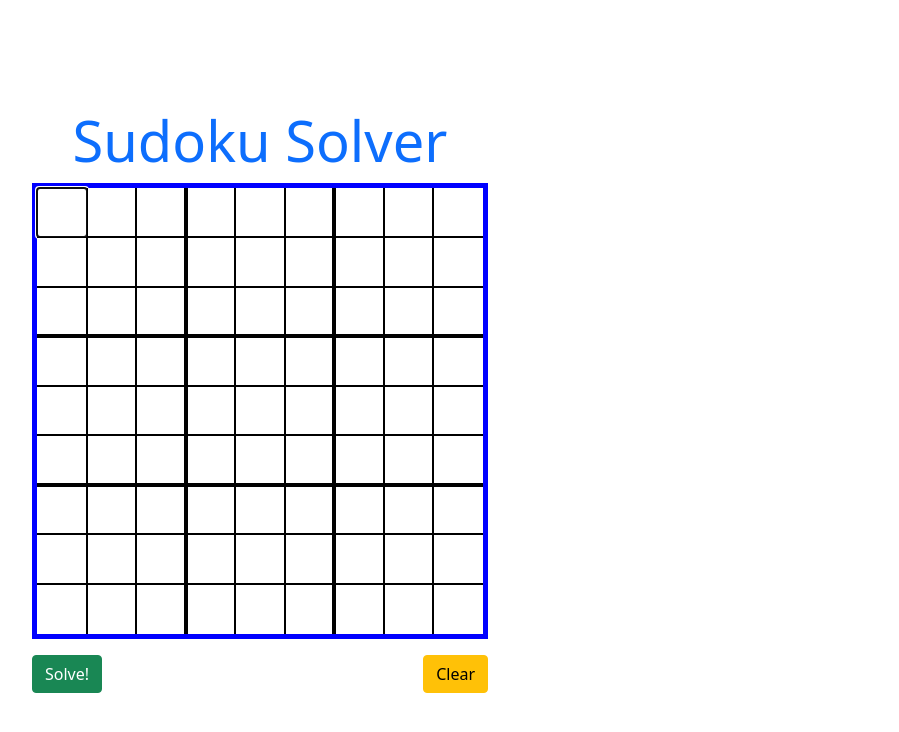
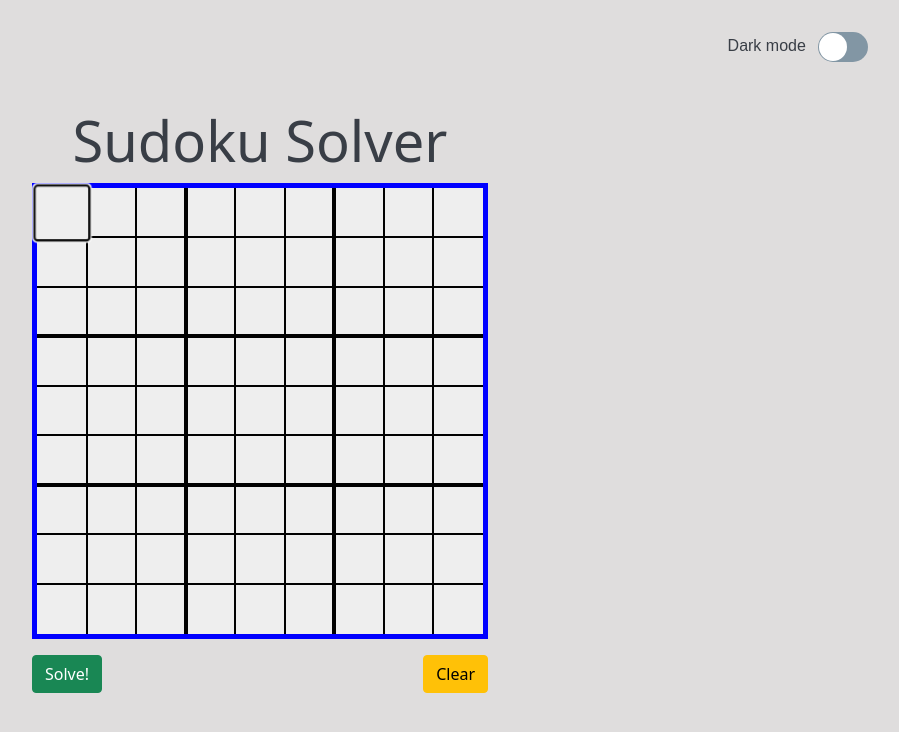
Before and after one commit to zivkaplan/Sudoku-Solver, a website: page index.html in a window 1280 px wide. Shown: the whole page, without its empty margins (380-1279 px from the left). Drawn offline with nearby package versions, Linux system fonts and the light colour scheme.

Commit message:
added dark mode

```diff
--- a/app.css
+++ b/app.css
@@ -3,12 +3,62 @@
 *::after {
     box-sizing: border-box;
 }
+
+:root {
+    --main-bg-color-light: #dfdddd;
+    --main-primary-light: #393e46;
+    --cell-border-color-light: black;
+    --board-border-color-light: blue;
+    --cell-bg-color-light: #eeeeee;
+    --caret-color-light: black;
+    --selection-color-light: unset;
+
+    --main-bg-color-dark: #232931;
+    --main-primary-dark: #4ecca3;
+    --cell-border-color-dark: #eeeeee;
+    --cell-bg-color-dark: #393e46;
+    --board-border-color-dark: rgb(7, 203, 203);
+    --caret-color-dark: #eeeeee;
+    --selection-color-dark: #2b2a28;
+
+    --blue: #159ce4;
+    --black: #32383c;
+}
+
+.dark {
+    --bg: var(--main-bg-color-dark);
+    --primary: var(--main-primary-dark);
+    --board-border: var(--board-border-color-dark);
+    --cell-border: var(--cell-border-color-dark);
+    --cell-bg: var(--cell-bg-color-dark);
+    --caret-color: var(--caret-color-dark);
+    --selection-color: var(--selection-color-dark);
+}
+
+.light {
+    --bg: var(--main-bg-color-light);
+    --primary: var(--main-primary-light);
+    --board-border: var(--board-border-color-light);
+    --cell-border: var(--cell-border-color-light);
+    --cell-bg: var(--cell-bg-color-light);
+    --caret-color: var(--caret-color-light);
+    --selection-color: var(--selection-color-light);
+}
+
 body {
     display: flex;
     height: 100vh;
     flex-direction: column;
     justify-content: center;
     align-items: center;
+    background-color: var(--bg);
+    caret-color: var(--caret-color);
+    color: var(--primary);
+    transition: color 300ms ease-in-out, background-color 300ms ease-in-out;
+}
+
+::selection {
+    background-color: var(--selection-color);
 }
 
 .container {
@@ -18,8 +68,9 @@ body {
     justify-content: center;
     width: min(60vh, 80vw);
 }
+
 .game-area {
-    border: 5px solid blue;
+    border: 5px solid var(--board-border);
     padding: 0;
     width: 100%;
     margin-bottom: 1em;
@@ -36,11 +87,17 @@ body {
 .cell {
     text-align: center;
     border-radius: 0%;
-    border: 1px solid black;
+    border: 1px solid var(--cell-border);
     padding: 0%;
     font-weight: 500;
+    background-color: var(--cell-bg);
+    transition: transform 100ms ease-in, color 150ms ease-in-out,
+        background-color 150ms ease-in-out;
 }
 
+.cell:focus {
+    transform: scale(1.1);
+}
 .cell.x-1 {
     border-top: 0px;
 }
@@ -50,30 +107,30 @@ body {
 
 .cell.x-3,
 .cell.x-6 {
-    border-bottom: 2px solid black;
+    border-bottom-width: 2px;
 }
 
 .cell.x-4,
 .cell.x-7 {
-    border-top: 2px solid black;
+    border-top-width: 2px;
 }
 
 .cell.y-1 {
-    border-left: 0px;
+    border-left-width: 0px;
 }
 
 .cell.y-9 {
-    border-right: 0px;
+    border-right-width: 0px;
 }
 
 .cell.y-3,
 .cell.y-6 {
-    border-right: 2px solid black;
+    border-right-width: 2px;
 }
 
 .cell.y-4,
 .cell.y-7 {
-    border-left: 2px solid black;
+    border-left-width: 2px;
 }
 
 .buttons {
@@ -90,3 +147,99 @@ body {
     background-color: green;
     color: white;
 }
+
+input[type='radio']:checked ~ span:before {
+    border: 5px solid var(--blue);
+}
+
+input[type='radio']:hover ~ span:before {
+    border-color: var(--blue);
+}
+
+input[type='radio']:focus ~ span:before {
+    outline: none;
+    box-shadow: 0 0 0 4px rgba(21, 156, 228, 0.4);
+}
+
+.toggleDarkMode {
+    position: fixed;
+    display: flex;
+    padding-right: 2rem;
+    margin-top: 2rem;
+    top: 0;
+    left: 0;
+    justify-content: flex-end;
+    width: 100%;
+}
+
+input[type='checkbox'] {
+    position: absolute;
+    top: 0;
+    left: 0;
+    z-index: 100;
+    width: 100%;
+    height: 30px;
+    vertical-align: middle;
+    cursor: pointer;
+    opacity: 0;
+}
+
+.toggleDarkMode label {
+    padding-right: 8px;
+    font-family: sans-serif;
+    font-size: 16px;
+    line-height: 28px;
+}
+
+.toggleDarkMode span {
+    position: relative;
+    display: inline-block;
+    vertical-align: middle;
+    cursor: pointer;
+}
+
+.toggleDarkMode span:before {
+    display: block;
+    width: 50px;
+    height: 30px;
+    content: '';
+    background-color: #8296a4;
+    border-radius: 28px;
+    transition: background-color 0.3s ease;
+}
+
+.toggleDarkMode span:after {
+    position: absolute;
+    top: 1px;
+    left: 1px;
+    display: block;
+    width: 28px;
+    height: 28px;
+    visibility: visible;
+    content: '';
+    background-color: #fff;
+    border-radius: 28px;
+    transition: left 0.3s ease;
+}
+
+input[type='checkbox']:checked ~ span:before {
+    background-color: var(--blue);
+}
+
+input[type='checkbox']:checked ~ span:after {
+    top: 1px;
+    left: 21px;
+}
+
+input[type='checkbox']:hover ~ span:before {
+    background-color: #3db5eb;
+}
+
+input[type='checkbox']:not(:checked):hover ~ span:before {
+    background-color: #afbec9;
+}
+
+input[type='checkbox']:focus ~ span:before {
+    outline: none;
+    box-shadow: 0 0 0 4px rgba(21, 156, 228, 0.4);
+}
--- a/index.html
+++ b/index.html
@@ -13,8 +13,15 @@
         />
         <link rel="stylesheet" href="app.css" />
     </head>
-    <body>
-        <h1 class="display-4 text-primary">Sudoku Solver</h1>
+    <body class="light">
+        <div class="toggleDarkMode">
+            <div>
+                <label for="toggle1">Dark mode</label>
+                <input type="checkbox" id="toggle1" AutoPostBack="false" />
+                <span></span>
+            </div>
+        </div>
+        <h1 class="display-4 h1">Sudoku Solver</h1>
         <section class="container">
             <div class="game-area">
                 <div class="board"></div>
--- a/index.js
+++ b/index.js
@@ -114,6 +114,7 @@ const htmlGame = {
     clearBtn: document.querySelector('.clear-btn'),
     board: document.querySelector('.board'),
     cells: null,
+    toggleDarkModeBtn: document.querySelector('.toggleDarkMode'),
 
     buildGridBoard: function () {
         const board = document.querySelector('.board');
@@ -246,6 +247,7 @@ const htmlGame = {
 
 const main = (function () {
     window.addEventListener('load', (e) => {
+        document.getElementById('toggle1').checked = false;
         htmlGame.buildGridBoard();
         htmlGame.cells = document.querySelectorAll('.cell');
         htmlGame.cells.forEach((cell) => {
@@ -330,4 +332,14 @@ const main = (function () {
             }
         }
     });
+
+    htmlGame.toggleDarkModeBtn.addEventListener('click', (e) => {
+        if (document.getElementById('toggle1').checked) {
+            document.querySelector('body').classList.remove('light');
+            document.querySelector('body').classList.add('dark');
+            return;
+        }
+        document.querySelector('body').classList.add('light');
+        document.querySelector('body').classList.remove('dark');
+    });
 })();
```
